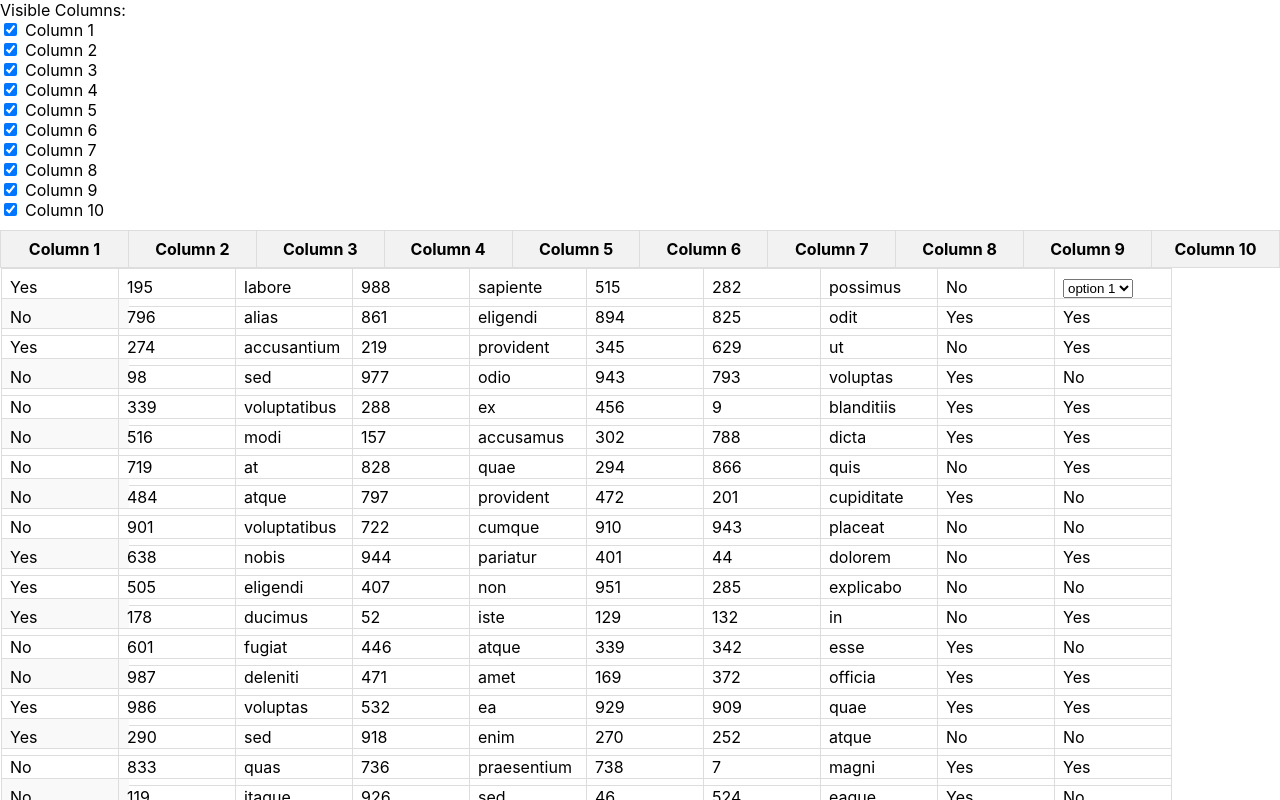
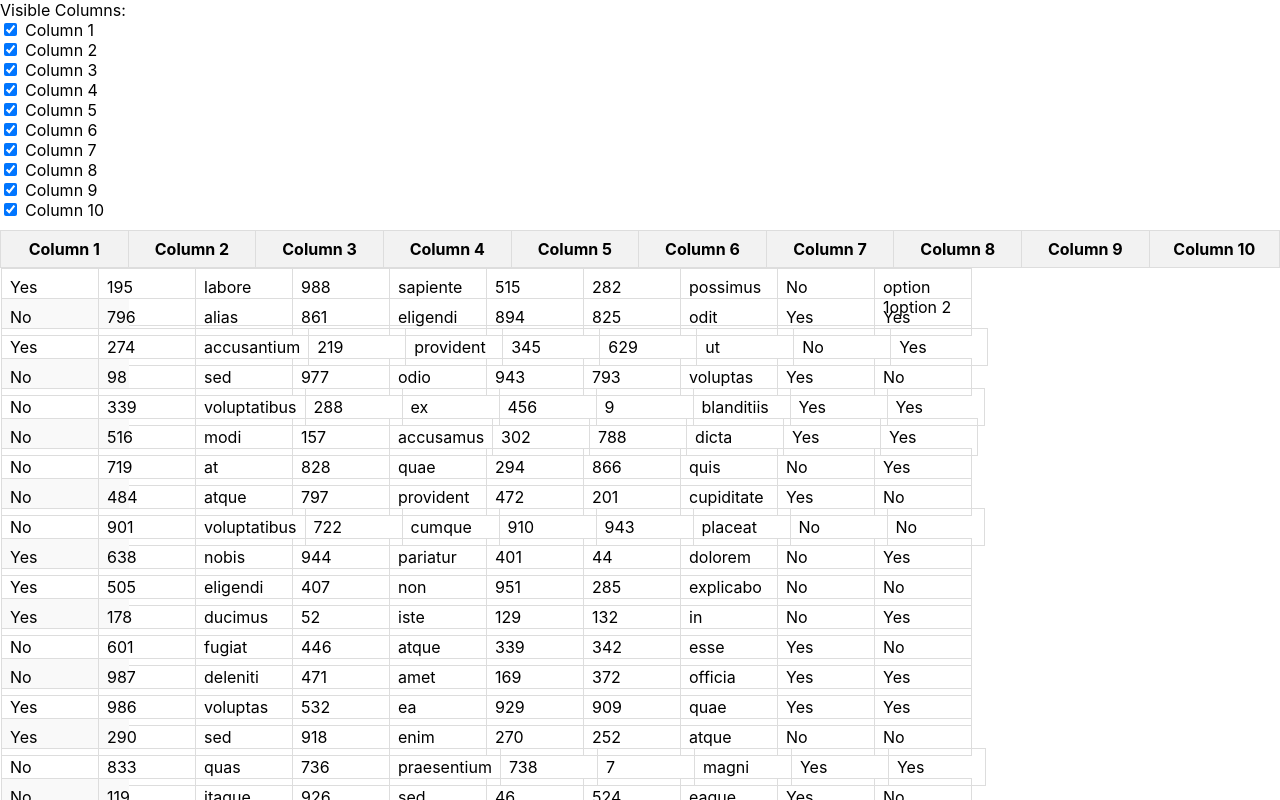
Before and after one commit to aidoha/cemento-task, a React (Create React App) app: page / in a window 1280 px wide. Shown: the top 800 px of the page. Built offline with nearby package versions, Linux system fonts and the light colour scheme.

Commit message:
feat: make editable

```diff
--- a/src/App.tsx
+++ b/src/App.tsx
@@ -1,10 +1,12 @@
+import { useState } from 'react';
 import Table from './components/table';
-import tableData from './table-data.json';
+import tableDataJson from './table-data.json';
 
 function App() {
+	const [tableData, setTableData] = useState(tableDataJson);
 	return (
 		<div>
-			<Table tableData={tableData} />
+			<Table tableData={tableData} setTableData={setTableData} />
 		</div>
 	);
 }
--- /dev/null
+++ b/src/components/input/index.tsx
@@ -0,0 +1,39 @@
+import React from 'react';
+import styled from 'styled-components';
+
+const StyledEditableCellInput = styled.input`
+	width: 100%;
+	padding: 5px;
+`;
+
+interface EditableCellInputProps {
+	value: string;
+	onChange: (value: string, rowId: string, columnId: string) => void;
+	onBlur: () => void;
+	editingCell: {
+		rowId: string;
+		columnId: string;
+	};
+}
+
+const EditableCellInput: React.FC<EditableCellInputProps> = ({
+	value,
+	onChange,
+	onBlur,
+	editingCell,
+}) => {
+	const [inputValue, setInputValue] = React.useState(value);
+
+	const handleChange = (event: React.ChangeEvent<HTMLInputElement>) => {
+		setInputValue(event.target.value);
+	};
+
+	const handleBlur = () => {
+		onChange(inputValue, editingCell.rowId, editingCell.columnId);
+		onBlur();
+	};
+
+	return <StyledEditableCellInput value={inputValue} onChange={handleChange} onBlur={handleBlur} />;
+};
+
+export default EditableCellInput;
--- a/src/components/table/index.tsx
+++ b/src/components/table/index.tsx
@@ -2,6 +2,7 @@ import React, { useState } from 'react';
 import { FixedSizeList as List } from 'react-window';
 import styled from 'styled-components';
 import Select from '../select';
+import Input from '../input';
 
 interface Column {
 	id: string;
@@ -23,6 +24,7 @@ interface TableData {
 
 interface DataTableProps {
 	tableData: TableData;
+	setTableData: (newState: any) => void;
 }
 
 const DataTableContainer = styled.div`
@@ -55,18 +57,19 @@ const TableRow = styled.tr`
 const TableHeaderCell = styled.th`
 	padding: 8px;
 	border: 1px solid #ddd;
-	min-width: 100px;
+	min-width: 80px;
 `;
 
 const TableCell = styled.td`
 	padding: 8px;
 	border: 1px solid #ddd;
-	min-width: 100px;
+	min-width: 80px;
 `;
 
-const DataTable: React.FC<DataTableProps> = ({ tableData }) => {
+const DataTable: React.FC<DataTableProps> = ({ tableData, setTableData }) => {
 	const { columns, data } = tableData;
 	const [visibleColumns, setVisibleColumns] = useState(columns.map((column) => column.id));
+	const [editingCell, setEditingCell] = useState<{ rowId: string; columnId: string } | null>(null);
 
 	const handleColumnVisibilityChange = (columnId: string) => {
 		if (visibleColumns.includes(columnId)) {
@@ -81,21 +84,72 @@ const DataTable: React.FC<DataTableProps> = ({ tableData }) => {
 	const Row: React.FC<{ index: number; style: React.CSSProperties }> = ({ index, style }) => {
 		const row = data[index];
 
+		const handleCellClick = (rowId: string, columnId: string) => {
+			setEditingCell({ rowId, columnId });
+		};
+
+		const handleCellBlur = () => {
+			setTimeout(() => {
+				setEditingCell(null);
+			}, 100);
+		};
+
+		const handleCellChange = (value: string, rowId: string, columnId: string) => {
+			console.log('event.target.value', editingCell, rowId, columnId);
+			// Update the corresponding cell value in the data array
+			const updatedData = data.map((row) => {
+				if (row.id === rowId) {
+					return {
+						...row,
+						[columnId]: value,
+					};
+				}
+				return row;
+			});
+
+			// Update the data state with the new data array
+			// Replace this line with your actual state update logic
+			setTableData((prevTableData: TableData) => ({
+				...prevTableData,
+				data: updatedData,
+			}));
+		};
+
 		return (
 			<TableRow style={style}>
 				{columns.map((column) => {
 					return visibleColumns.includes(column.id) ? (
 						<TableCell key={column.id}>
-							{typeof row[column.id] === 'boolean' ? (
-								row[column.id] ? (
-									'Yes'
+							{editingCell?.rowId === row.id && editingCell?.columnId === column.id ? (
+								typeof row[column.id] === 'boolean' ? (
+									row[column.id] ? (
+										'Yes'
+									) : (
+										'No'
+									)
+								) : typeof row[column.id] === 'object' ? (
+									<Select options={row[column.id]} />
 								) : (
-									'No'
+									<Input
+										value={row[column.id]}
+										editingCell={{
+											rowId: row.id,
+											columnId: column.id,
+										}}
+										onChange={(value) => handleCellChange(value, row.id, column.id)}
+										onBlur={handleCellBlur}
+									/>
 								)
-							) : typeof row[column.id] === 'object' ? (
-								<Select options={row[column.id]} />
 							) : (
-								row[column.id]
+								<div onClick={() => handleCellClick(row.id, column.id)}>
+									{typeof row[column.id] === 'boolean'
+										? row[column.id]
+											? 'Yes'
+											: 'No'
+										: typeof row[column.id] === 'object'
+										? row[column.id]
+										: row[column.id]}
+								</div>
 							)}
 						</TableCell>
 					) : null;
```
